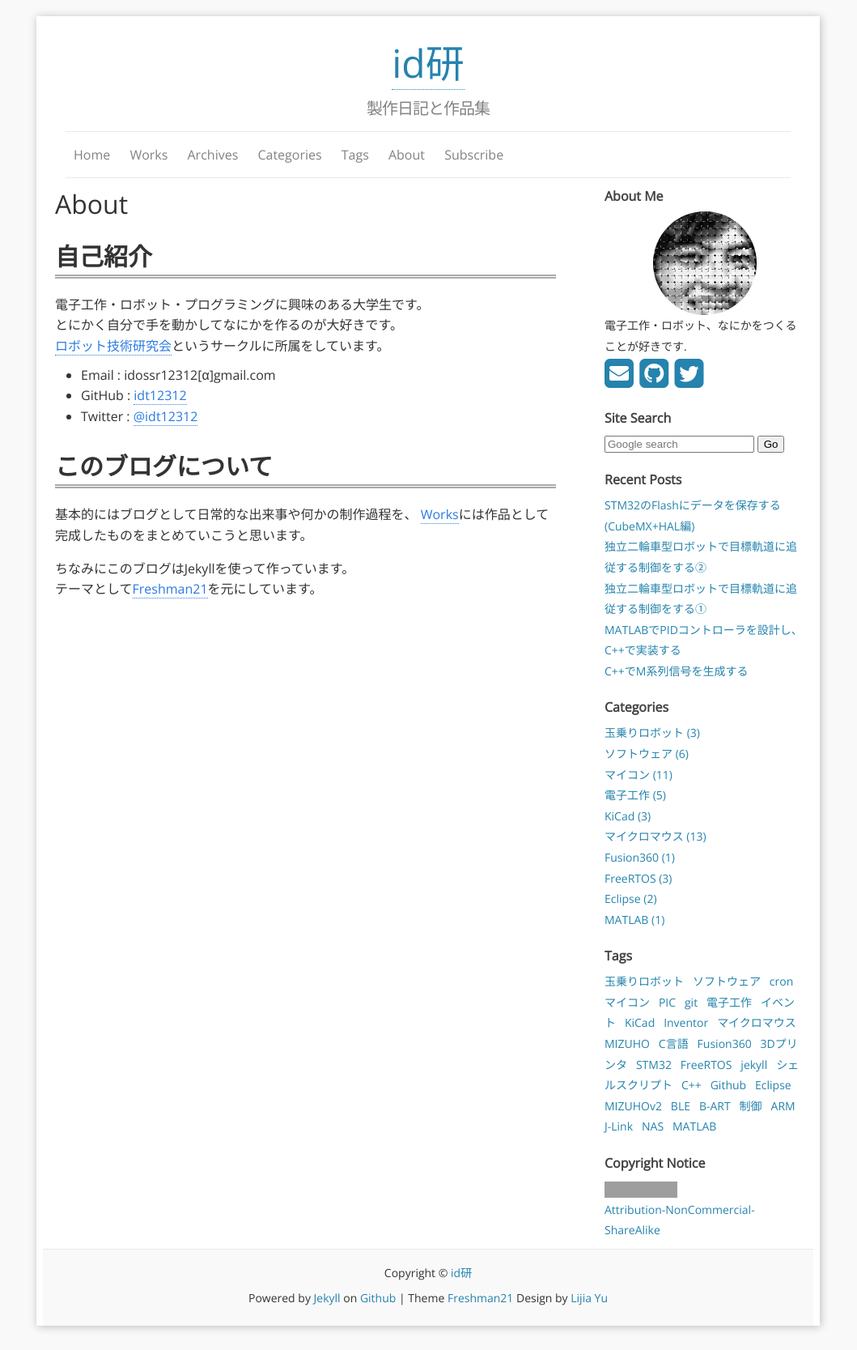
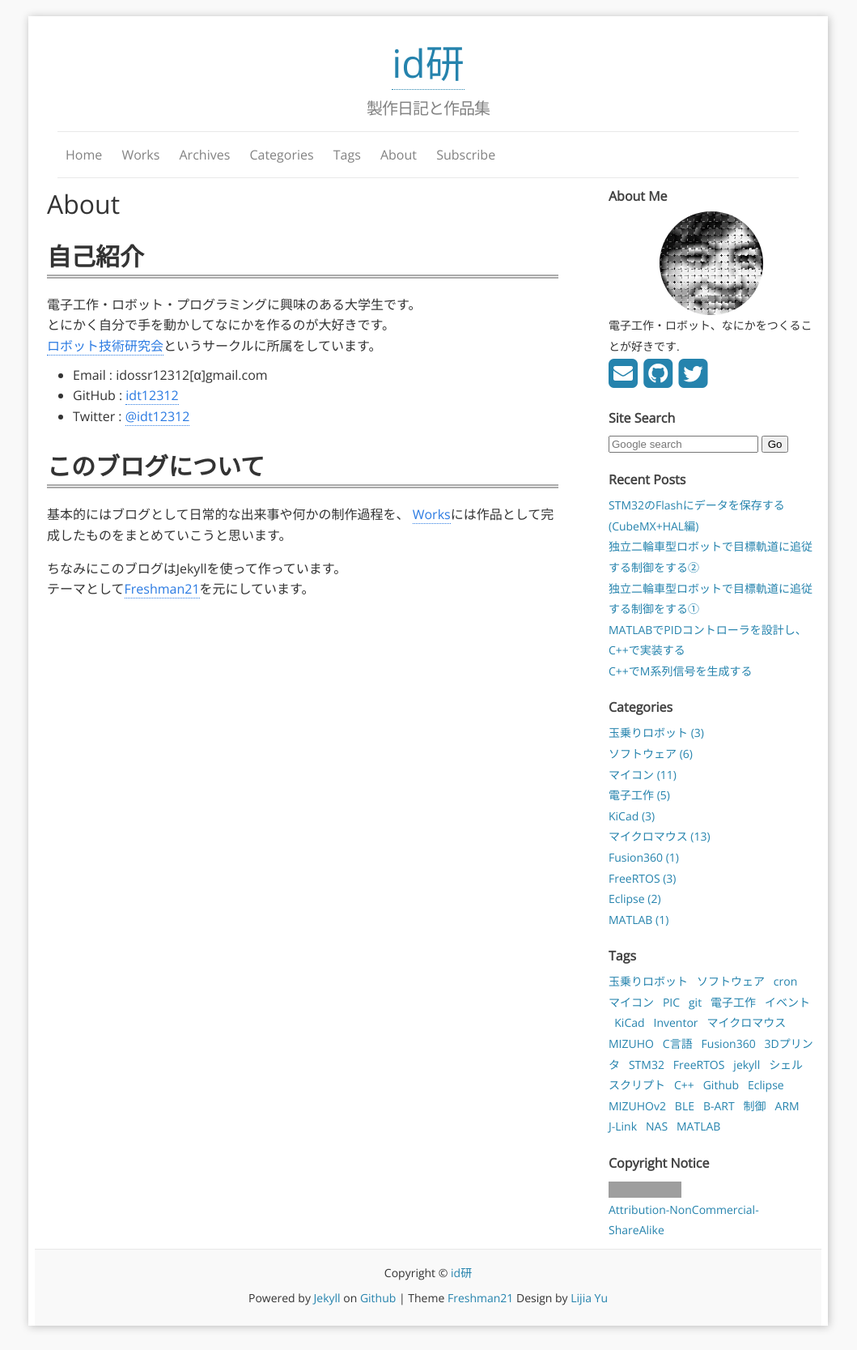
Before and after one commit to idt12312/idken-blog, a Jekyll site: the page built from f_about.md, in a window 1280 px wide. Shown: the whole page at 81% size, without its empty margins (111-1170 px from the left). Built offline with Jekyll 4.4.1, drawn with Linux system fonts in a browser that asks for light colours; nearby versions of some CDN libraries; grey boxes are pictures that could not be loaded.

Commit message:
サイトの設定を変更
* 画面の表示サイズを変更
* jekyllのpluginを追加するコマンドを新しいものに変更

```diff
--- a/_config.yml
+++ b/_config.yml
@@ -59,7 +59,7 @@ markdown: kramdown
 kramdown:
         input: GFM
         syntax_highlighter: rouge
-gems:
+plugins:
   - jekyll-paginate
   - jekyll-seo-tag
 paginate: 13
--- a/css/main.scss
+++ b/css/main.scss
@@ -28,8 +28,8 @@ $code-font-color:  #eee;
 
 
 // Width of the content area
-$content-width:    960px;
-$page-width:       1000px;
+$content-width:    980px;
+$page-width:       1020px;
 
 $on-palm:          600px;
 $on-laptop:        800px;
```
